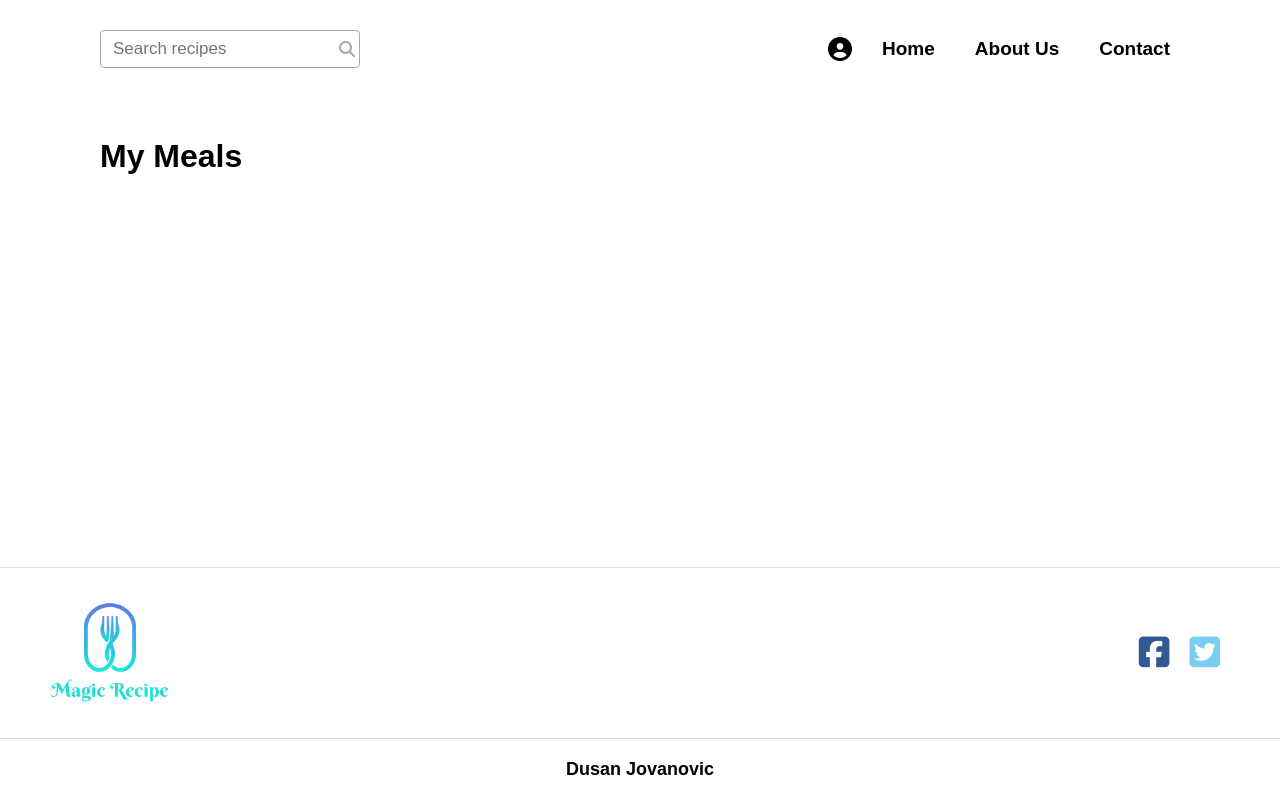
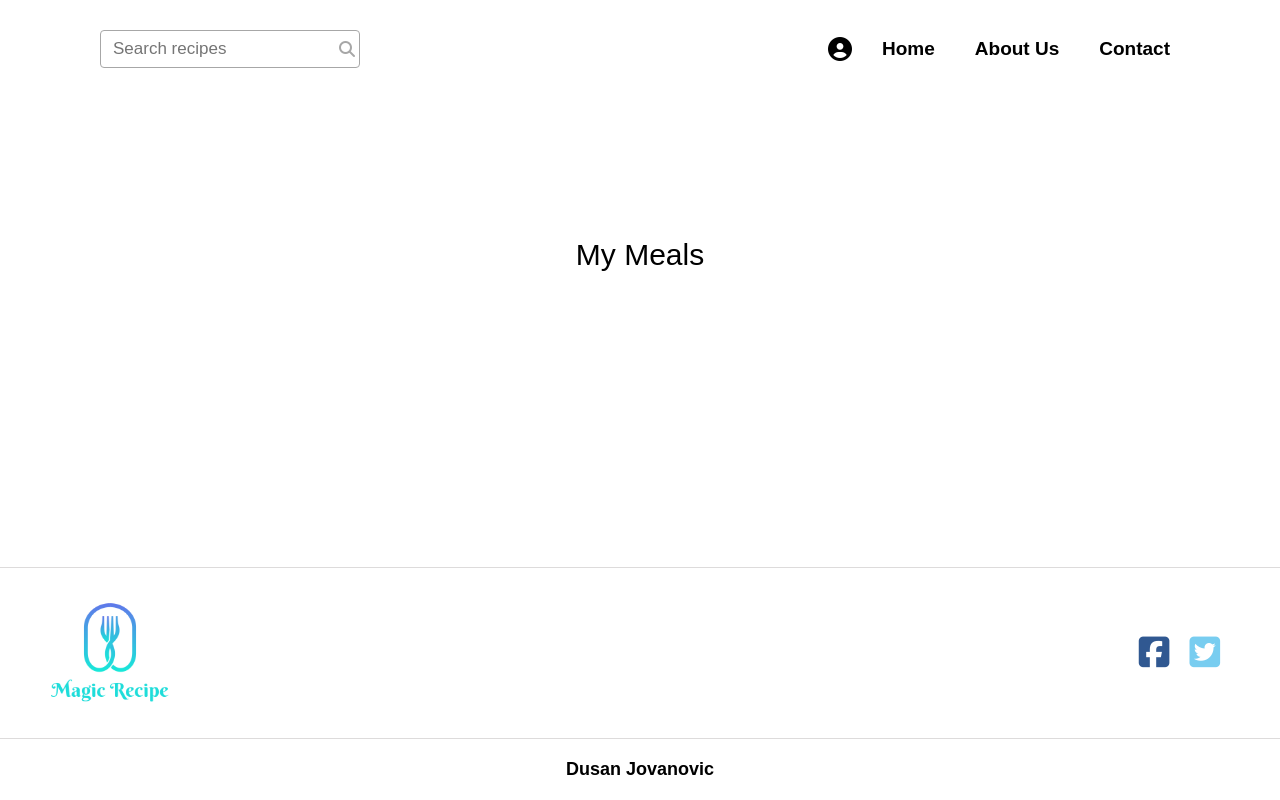
Before and after one commit to dusan233/food-recipes-zadatak, a React (Create React App) app: page /my-meals in a window 1280 px wide. Built offline with nearby package versions, Linux system fonts and the light colour scheme.

Commit message:
adding My Meals component

```diff
--- a/src/App.js
+++ b/src/App.js
@@ -5,6 +5,7 @@ import Footer from './components/Footer';
 import Home from './pages/Home';
 import Category from './pages/Category';
 import Search from './pages/Search';
+import MyMeals from './pages/MyMeals';
 
 function App() {
   return (
@@ -19,7 +20,7 @@ function App() {
         <Route path="/category/:categoryName" component={Category} />
         <Route path="/single-meal/:recipeId" render={() => <h1>Single Meal</h1> } />
         <Route path="/search/:recipeName" component={Search} />
-        <Route path="/my-meals" render={() => <h1>My Meals</h1> } />
+        <Route path="/my-meals" component={MyMeals} />
       </Switch>
       </div>
       <Footer />
--- a/src/components/Header.js
+++ b/src/components/Header.js
@@ -121,10 +121,9 @@ const Header = ({authenticated, ...props}) => {
                         </HashLink>
                     </li>
                     {authenticated ? <li className="menu__item">
-                        <a href="#papi
-                        ">
+                    <Link to="/my-meals">
                             My Meals
-                        </a>
+                        </Link>
                     </li>: null}
 
                 </ul>
--- /dev/null
+++ b/src/pages/MyMeals.js
@@ -0,0 +1,13 @@
+import React from 'react'
+
+const MyMeals = () => {
+    return (
+        <div>
+            <div className="section-heading">
+                    My Meals
+                </div>
+        </div>
+    )
+}
+
+export default MyMeals
```
